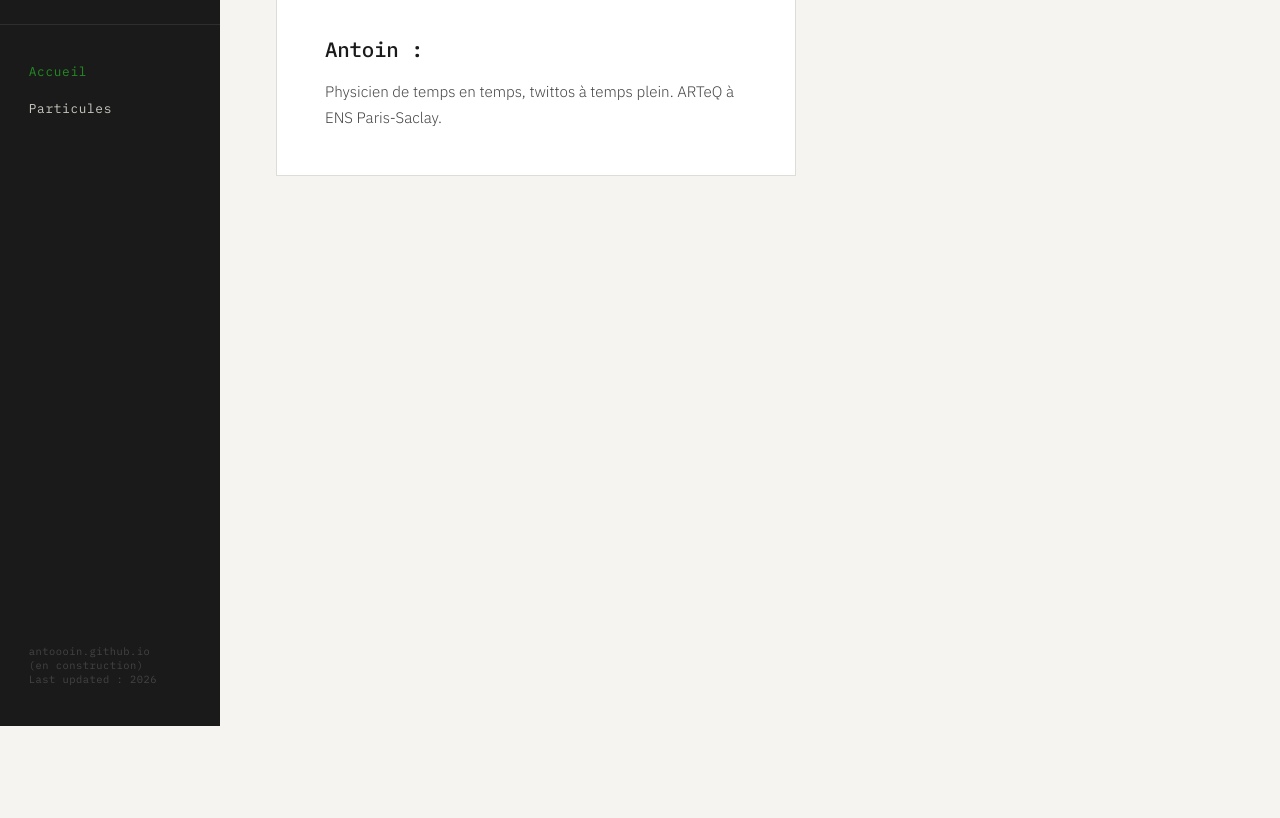
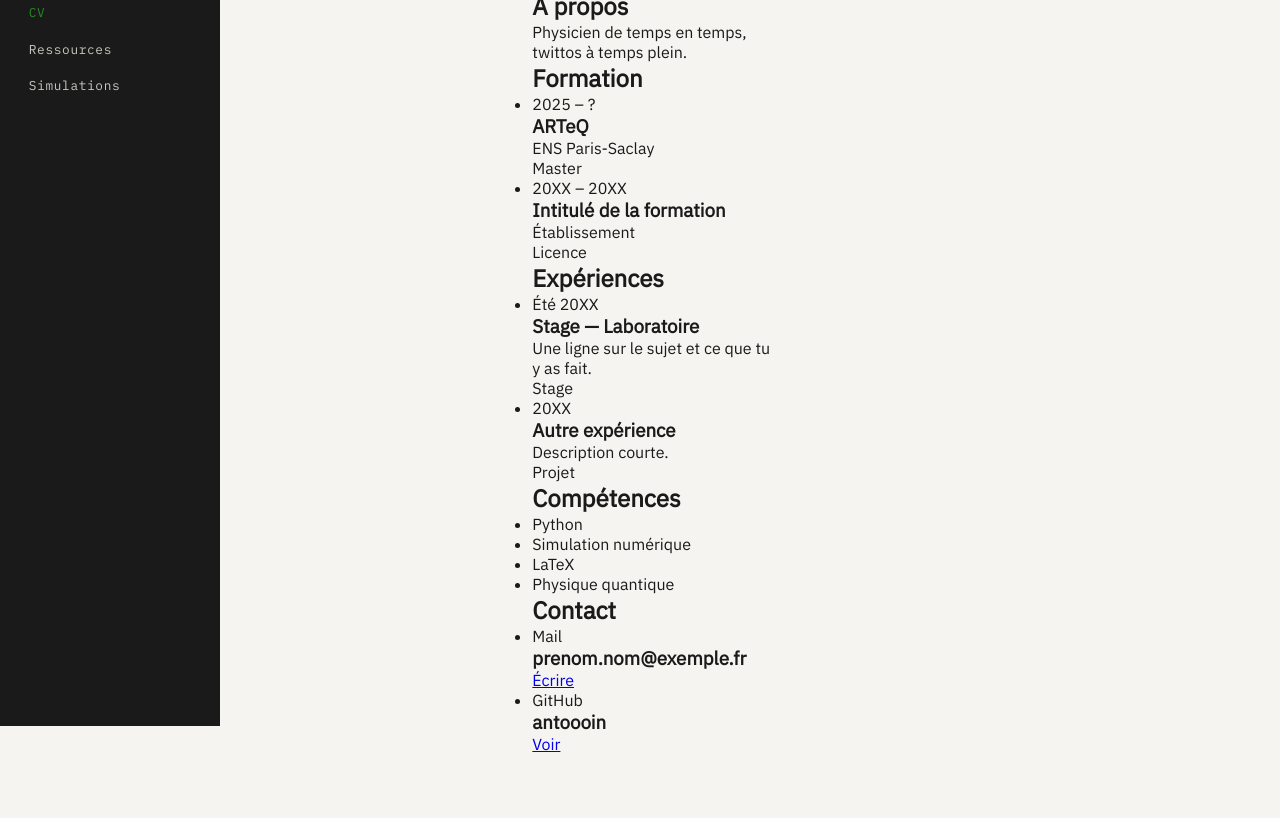
Before and after one commit to Antoooin/antoooin.github.io, a plain HTML site: page index.html in a window 1280 px wide. Shown: the part 74-892 px from the top of the page. Before the commit the page ends 800 px from the top, so only its background shows below. Drawn offline with Linux system fonts and the light colour scheme.

Commit message:
changement index test

```diff
--- a/index.html
+++ b/index.html
@@ -3,29 +3,116 @@
 <head>
   <meta charset="UTF-8">
   <meta name="viewport" content="width=device-width, initial-scale=1.0">
-  <title>Accueil</title>
+  <title>Antoine Pagot</title>
+  <link rel="preconnect" href="https://fonts.googleapis.com">
+  <link rel="preconnect" href="https://fonts.gstatic.com" crossorigin>
+  <link href="https://fonts.googleapis.com/css2?family=Inter:wght@400;500;600;700&display=swap" rel="stylesheet">
   <link rel="stylesheet" href="style.css">
 </head>
 <body>
-  <nav>
-    <div class="site-title">Antoine Pagot</div>
+
+  <header class="site-header">
+    <div class="header-inner">
+      <h1>Antoine Pagot</h1>
+      <p class="tagline">Physique · ARTeQ, ENS Paris-Saclay</p>
+    </div>
+  </header>
+
+  <nav class="site-nav">
     <ul>
-      <li><a href="index.html" class="active">Accueil</a></li>
-      <li><a href="simulations/particules/particules.html">Particules</a></li>
+      <li><a href="index.html" class="active">CV</a></li>
+      <li><a href="ressources.html">Ressources</a></li>
+      <li><a href="simulations.html">Simulations</a></li>
     </ul>
-    <div class="nav-footer">antoooin.github.io</div>
-    <div class="nav-footer">(en construction)</div>
-    <div class="nav-footer">Last updated : 2026</div>
   </nav>
 
   <main>
-    <div class="card">
-      <h1>Antoin :</h1>
-      <p>
-        Physicien de temps en temps, twittos à temps plein. ARTeQ à ENS Paris-Saclay.
+
+    <section>
+      <h2>À propos</h2>
+      <p class="section-intro">
+        Physicien de temps en temps, twittos à temps plein.
+        <!-- TODO : remplace par 2-3 phrases sur toi -->
       </p>
-    </div>
+    </section>
+
+    <section>
+      <h2>Formation</h2>
+      <ul class="entries">
+        <li class="entry">
+          <span class="when">2025 – ?</span>
+          <div class="what">
+            <h3>ARTeQ</h3>
+            <p>ENS Paris-Saclay</p>
+          </div>
+          <span class="tag">Master</span>
+        </li>
+        <li class="entry">
+          <span class="when">20XX – 20XX</span>
+          <div class="what">
+            <h3>Intitulé de la formation</h3>
+            <p>Établissement</p>
+          </div>
+          <span class="tag">Licence</span>
+        </li>
+      </ul>
+    </section>
+
+    <section>
+      <h2>Expériences</h2>
+      <ul class="entries">
+        <li class="entry">
+          <span class="when">Été 20XX</span>
+          <div class="what">
+            <h3>Stage — Laboratoire</h3>
+            <p>Une ligne sur le sujet et ce que tu y as fait.</p>
+          </div>
+          <span class="tag">Stage</span>
+        </li>
+        <li class="entry">
+          <span class="when">20XX</span>
+          <div class="what">
+            <h3>Autre expérience</h3>
+            <p>Description courte.</p>
+          </div>
+          <span class="tag">Projet</span>
+        </li>
+      </ul>
+    </section>
+
+    <section>
+      <h2>Compétences</h2>
+      <ul class="chips">
+        <li>Python</li>
+        <li>Simulation numérique</li>
+        <li>LaTeX</li>
+        <li>Physique quantique</li>
+        <!-- TODO : ajoute les tiennes -->
+      </ul>
+    </section>
+
+    <section>
+      <h2>Contact</h2>
+      <ul class="entries">
+        <li class="entry">
+          <span class="when">Mail</span>
+          <div class="what"><h3>prenom.nom@exemple.fr</h3></div>
+          <a class="btn" href="mailto:prenom.nom@exemple.fr">Écrire</a>
+        </li>
+        <li class="entry">
+          <span class="when">GitHub</span>
+          <div class="what"><h3>antoooin</h3></div>
+          <a class="btn" href="https://github.com/antoooin">Voir</a>
+        </li>
+      </ul>
+    </section>
+
   </main>
+
+  <footer class="site-footer">
+    <span>antoooin.github.io · en construction</span>
+    <span>Dernière mise à jour : 2026</span>
+  </footer>
 
 </body>
 </html>
```
